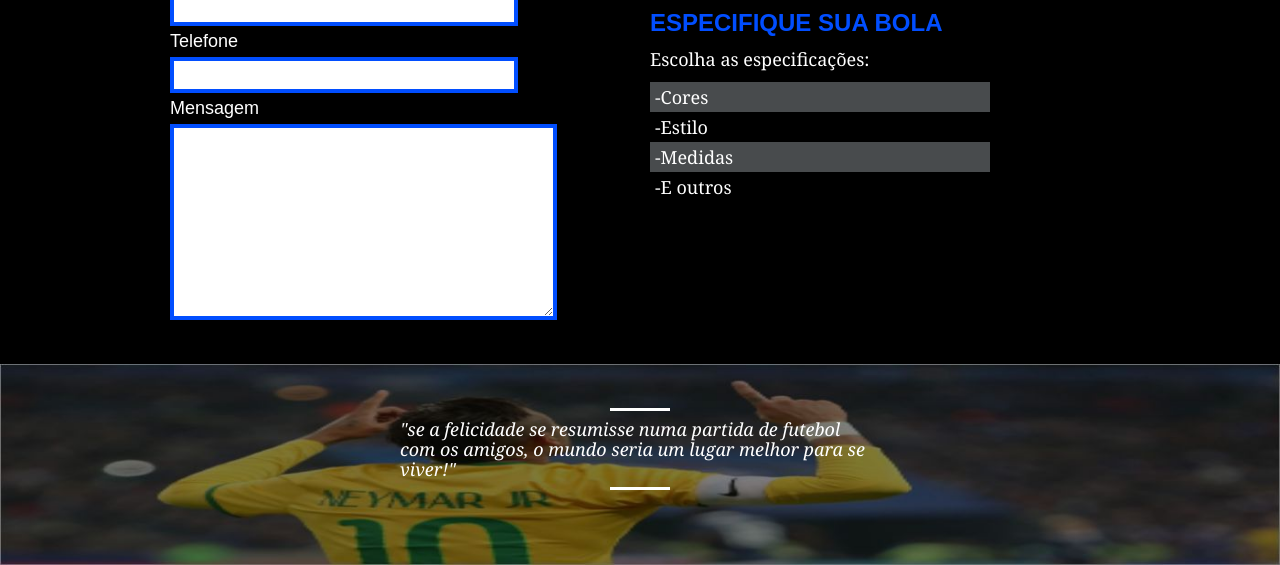
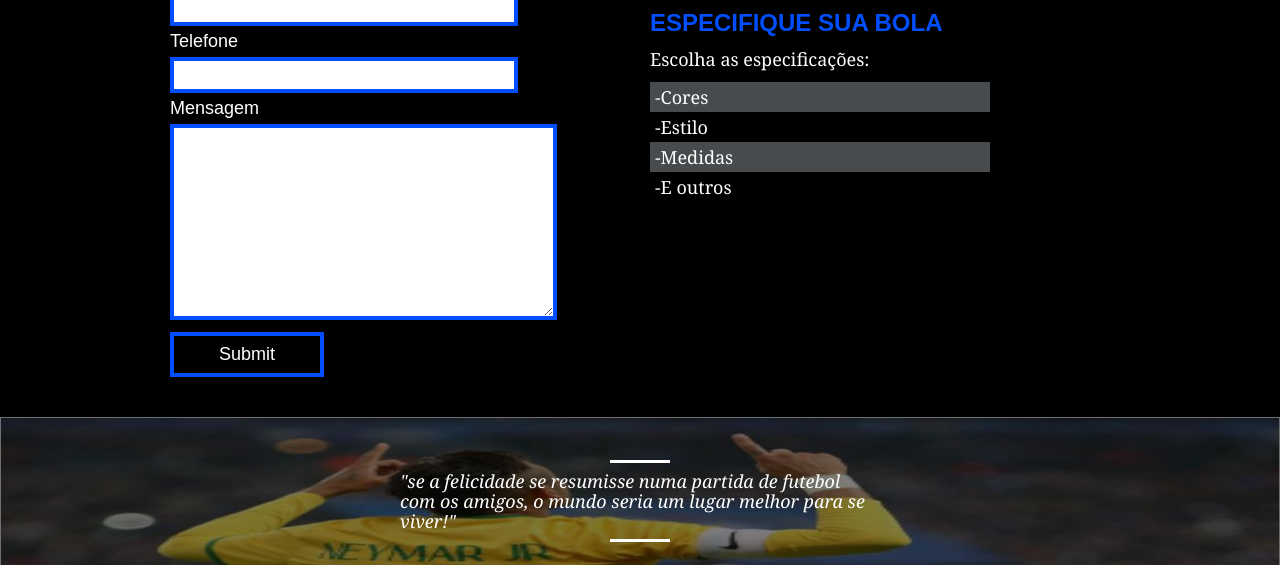
Before and after one commit to Andrewsoares15/Treinando-front-end, a plain HTML site: page index.html in a window 1280 px wide. Shown: the part 2612-3177 px from the top of the page. Drawn offline with Linux system fonts and the light colour scheme.

Commit message:
subindo arquivos

```diff
--- a/css/style.css
+++ b/css/style.css
@@ -276,6 +276,20 @@
 .formulario textarea{
     border: 4px solid #014eff ;
 }
+.btn{
+    margin-top: 8px;
+    font-size: 18px;
+    font-family: Arial, Helvetica, sans-serif;
+}
+.btn input{
+    padding: 8px 45px;
+    color: white;
+    background: black;
+}
+.btn input:hover{
+    border-color: white;
+
+}
 .dados{
     margin-top: 30px;
     color: #014eff ;
--- a/index.html
+++ b/index.html
@@ -102,6 +102,9 @@
                     <input type="number" name="telefone" id="telefone">
                     <label for="mensagem">Mensagem</label>
                     <textarea name="mensagem" id="" cols="40" rows="10"></textarea>
+                    <div class="btn">
+                        <input type="submit" id="enviar" class="enviar">
+                    </div>
                 </form>
             </div>
             <div class="grid-6 dados">
```
